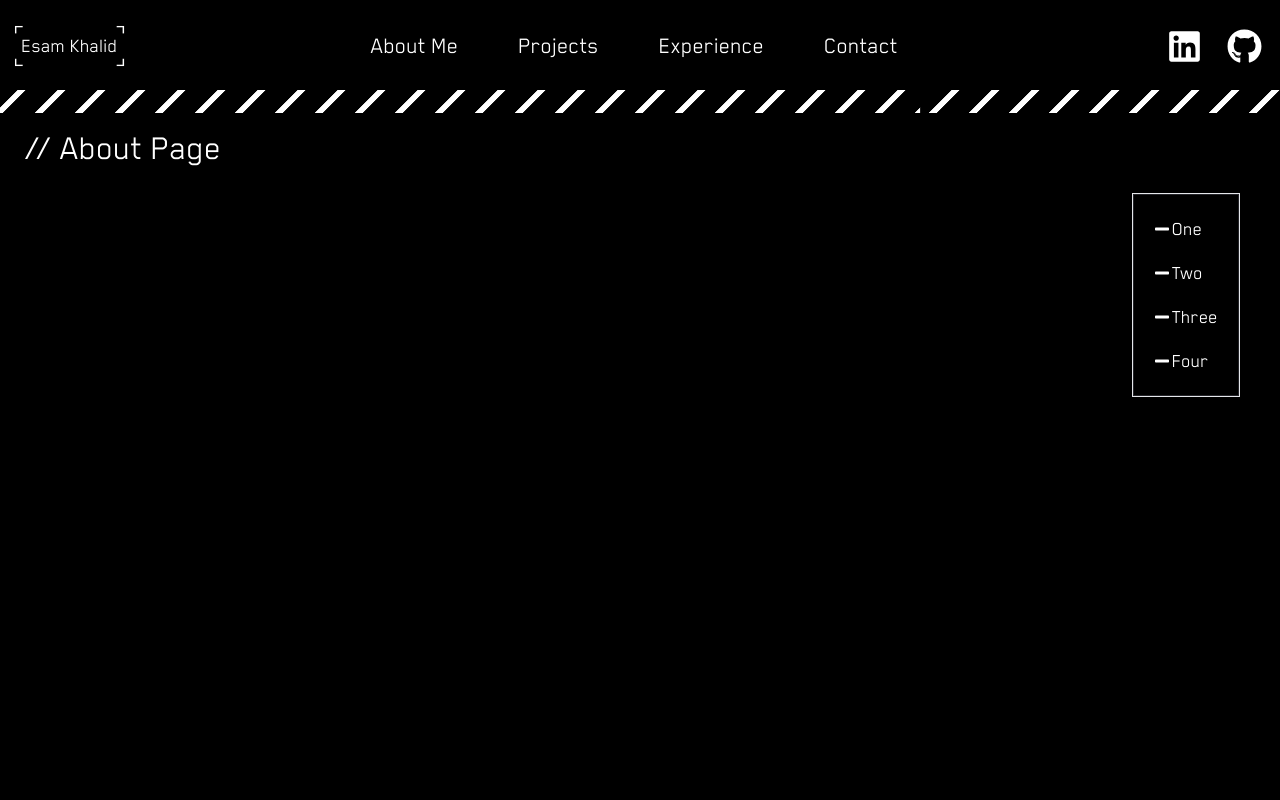
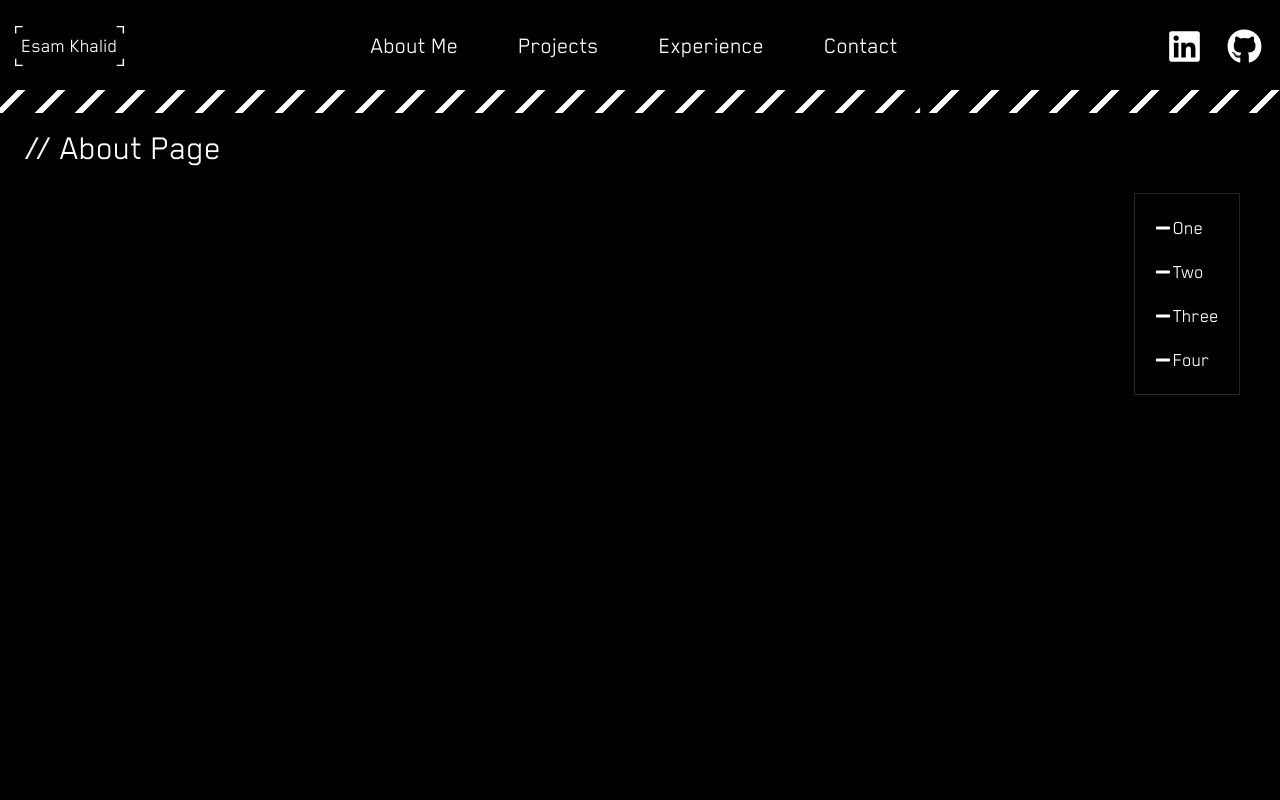
Before and after one commit to EsamKhalid/portfolio-website-v2, a Next.js app: page /AboutPage in a window 1280 px wide. Shown: the top 800 px of the page. Built offline with nearby package versions, Linux system fonts and the light colour scheme.

Commit message:
Revert "need to work on run build"
This reverts commit 62bdec8153e8364066b5abc6970f0ced9b9a2b7f.

```diff
--- a/app/AboutPage/page.tsx
+++ b/app/AboutPage/page.tsx
@@ -20,7 +20,7 @@
         <h1 id="top" className="text-4xl pb-[25px]">
           // About Page
         </h1>
-        <div className="flex justify-center right-10 fixed border">
+        <div className="flex justify-center right-10 fixed">
           <SectionNavigation
             Value1={"One"}
             Value2={"Two"}
```
